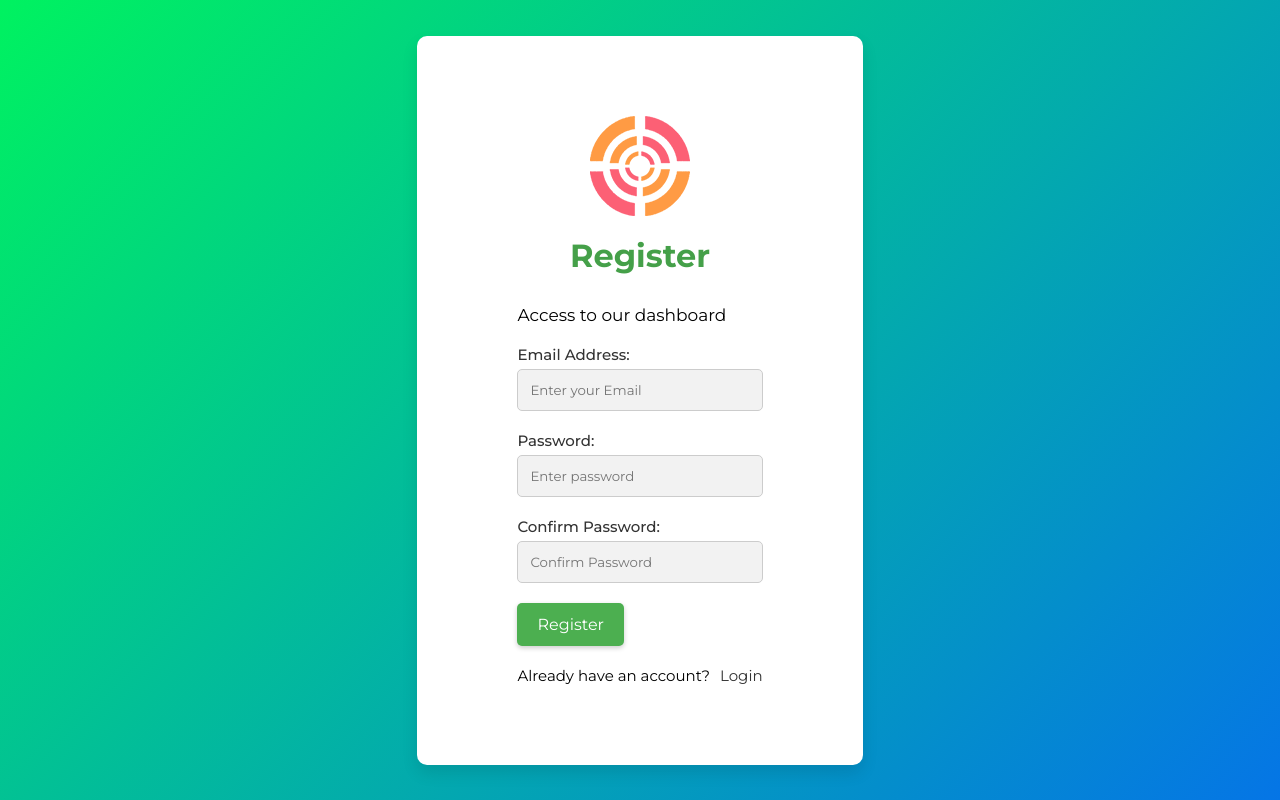
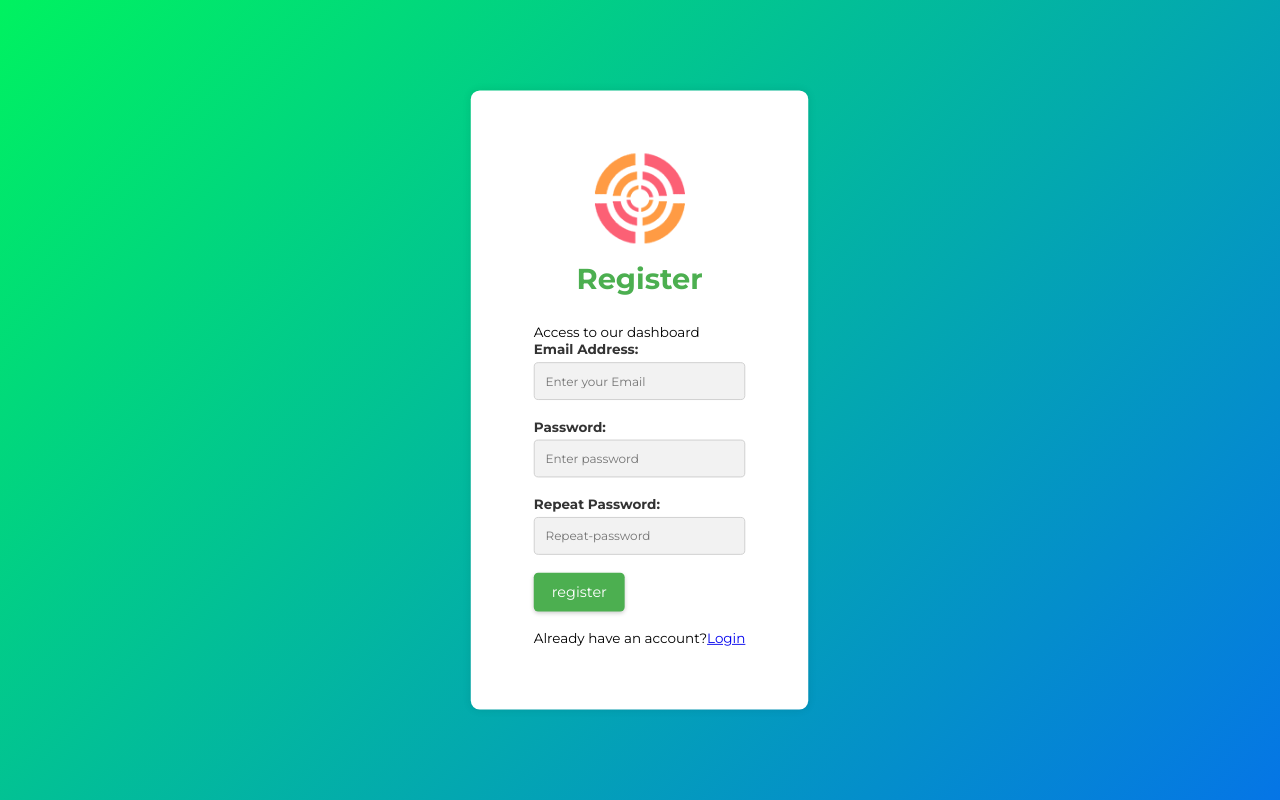
Before and after one commit to harry-olabs/avi-hub, a React (Create React App) app: page /register in a window 1280 px wide. Built offline with nearby package versions, Linux system fonts and the light colour scheme; the HTML template or start-up script is replaced by a standard one.

Commit message:
Implemented the regirstration page

```diff
--- a/package.json
+++ b/package.json
@@ -9,6 +9,7 @@
     "react": "^18.2.0",
     "react-dom": "^18.2.0",
     "react-router-dom": "^6.14.0",
+    "react-scripts": "^1.1.5",
     "web-vitals": "^2.1.4"
   },
   "scripts": {
--- a/src/components/input.jsx
+++ b/src/components/input.jsx
@@ -1,13 +1,13 @@
 import React, { useState } from "react";
 import "./input.css";
 
-const Input = ({ type, onChange, placeholder }) => {
-  const [value, setValue] = useState("");
+const Input = ({ type, value, onChange, placeholder }) => {
+  const [inputValue, setInputValue] = useState("");
   const [error, setError] = useState("");
 
   const handleChange = (e) => {
     const inputValue = e.target.value;
-    setValue(inputValue);
+    setInputValue(inputValue);
 
     if (type === "email") {
       if (!validateEmail(inputValue)) {
@@ -19,6 +19,13 @@ const Input = ({ type, onChange, placeholder }) => {
     } else if (type === "password") {
       if (inputValue.length < 6) {
         setError("Password must be at least 6 characters long.");
+      } else {
+        setError("");
+        onChange(inputValue);
+      }
+    } else if (type === "repeat-password") {
+      if (inputValue !== value) {
+        setError("Passwords do not match.");
       } else {
         setError("");
         onChange(inputValue);
@@ -36,7 +43,7 @@ const Input = ({ type, onChange, placeholder }) => {
     <div className="input">
       <input
         type={type}
-        value={value}
+        value={inputValue}
         onChange={handleChange}
         placeholder={placeholder}
       />
--- a/src/feature/login.jsx
+++ b/src/feature/login.jsx
@@ -10,11 +10,13 @@ const LoginPage = () => {
   const [email, setEmail] = useState("");
   const [password, setPassword] = useState("");
 
-  const handleEmailChange = (value) => {
+  const handleEmailChange = (e) => {
+    const value = e.target.value;
     setEmail(value);
   };
 
-  const handlePasswordChange = (value) => {
+  const handlePasswordChange = (e) => {
+    const value = e.target.value;
     setPassword(value);
   };
 
@@ -45,7 +47,7 @@ const LoginPage = () => {
             value={password}
             onChange={handlePasswordChange}
             placeholder="Enter your password"
-          />{" "}
+          />
         </div>
         <Button text="Login" />
       </form>
--- /dev/null
+++ b/src/feature/registration.css
@@ -0,0 +1,5 @@
+*{
+    margin:0;
+    padding:0;
+    box-sizing: border-box;
+}
--- /dev/null
+++ b/src/feature/registration.jsx
@@ -0,0 +1,68 @@
+import React  from "react";
+import "./registration.css";
+import logo from "../images/sniper.png";
+import Button from "../components/Button";
+import Input from "../components/input";
+import { useState } from "react";
+
+const Registration = () => {
+
+    const [email, setEmail] = useState("");
+    const [password, setPassword] = useState("");
+    const [repeat, setRepeat] = useState("")
+
+    const handleEmailChange = (value) => {
+        setEmail(value);
+      };
+
+      const handlePasswordChange = (value) => {
+        setPassword(value);
+      };
+      const handleRepeatPasswordChange = (value) => {
+        setRepeat(value);
+      };
+  return (
+
+
+    <div className ="container">
+      <div className="container__logo">
+      <img src={logo} alt="Description" />
+      </div>
+      <h1 className="container__title">Register</h1>
+      <p className="container__description">Access to our dashboard</p>
+      <form className="form">
+        <div className="form__group">
+          <label for="email" className="form__label">
+            Email Address:
+          </label>
+         <Input type= "email" placeholder="Enter your Email" value={email}  onChange={handleEmailChange}/>
+        </div>
+        <div className="form__group">
+          <label for="password" className="form__label">
+            Password:
+          </label>
+          <Input type="password" placeholder="Enter password"  value={password}  onChange={handlePasswordChange}/>
+        </div>
+        <div className="form__group">
+          <label for="repeat-password" class="form__label">
+            Repeat Password:
+          </label>
+          <Input type="repeat-password" placeholder="Repeat-password" value={repeat}  onChange={handleRepeatPasswordChange}/>
+        </div>
+        <div className="form__group">
+          <Button text="register"/>
+        </div>
+      </form>
+      <div className="register-link">
+        <p>
+          Already have an account?
+          <a href="#" className="register-link__anchor">
+            Login
+          </a>
+        </p>
+      </div>
+    </div>
+  );
+};
+
+export default Registration;
```
Also changed, not shown: src/components/input.css (line endings or trailing spaces), 1 other file (tests, documents, lock files or other folders).
